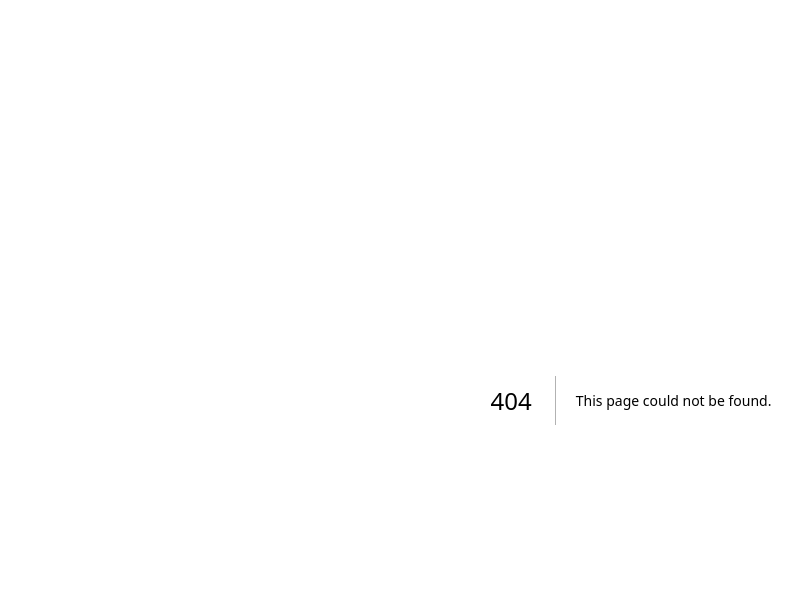
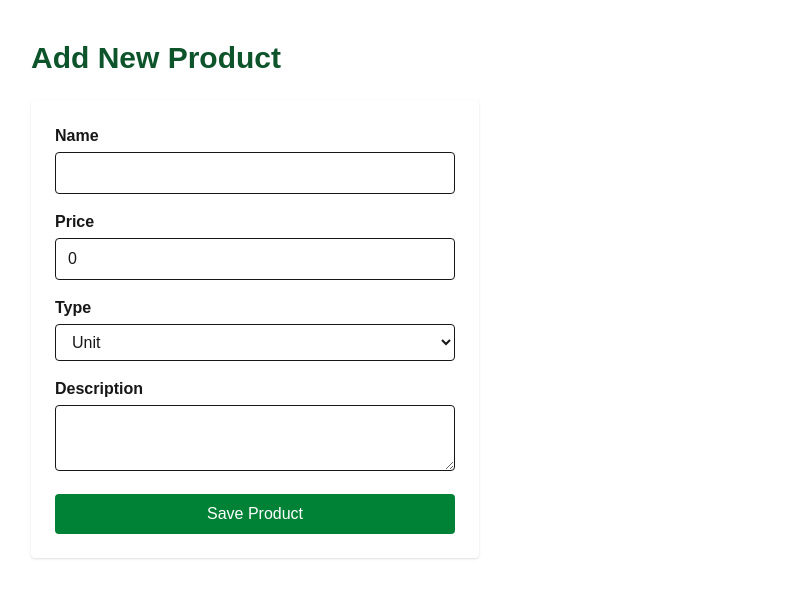
Before and after one commit to anembo/tarrify-suite, a Next.js app: page /products/new in a window 1280 px wide. Before the commit this address had no page. Shown: the top 598 px of the page, without its empty margins (9-811 px from the left). Built offline with nearby package versions, Linux system fonts and the light colour scheme.

Commit message:
Add product management section

```diff
--- /dev/null
+++ b/pages/products.tsx
@@ -0,0 +1,67 @@
+import { useEffect, useState } from 'react';
+import { useRouter } from 'next/router';
+import { collection, getDocs } from 'firebase/firestore';
+import { db } from '../lib/firebase';
+
+type Product = {
+  id: string;
+  name: string;
+  price: number;
+  type: string;
+  description?: string;
+};
+
+export default function ProductsPage() {
+  const router = useRouter();
+  const [products, setProducts] = useState<Product[]>([]);
+
+  useEffect(() => {
+    const fetchProducts = async () => {
+      const querySnapshot = await getDocs(collection(db, "products"));
+      const productsList: Product[] = [];
+      querySnapshot.forEach((doc) => {
+        productsList.push({ id: doc.id, ...doc.data() } as Product);
+      });
+      setProducts(productsList);
+    };
+
+    fetchProducts();
+  }, []);
+
+  return (
+    <div className="p-10">
+      <div className="flex justify-between items-center mb-6">
+        <h2 className="text-3xl font-bold text-green-900">Products</h2>
+        <button
+          onClick={() => router.push('/products/new')}
+          className="bg-orange-600 hover:bg-orange-700 text-white px-4 py-2 rounded"
+        >
+          ➕ Add Product
+        </button>
+      </div>
+
+      <div className="bg-white p-6 rounded shadow overflow-x-auto">
+        <table className="w-full text-left border-collapse">
+          <thead>
+            <tr className="bg-green-900 text-white">
+              <th className="py-3 px-4">Name</th>
+              <th className="py-3 px-4">Price</th>
+              <th className="py-3 px-4">Type</th>
+              <th className="py-3 px-4">Description</th>
+            </tr>
+          </thead>
+          <tbody>
+            {products.map((product, index) => (
+              <tr key={product.id} className={index % 2 === 0 ? "bg-gray-100" : "bg-white"}>
+                <td className="py-2 px-4">{product.name}</td>
+                <td className="py-2 px-4">${product.price.toFixed(2)}</td>
+                <td className="py-2 px-4">{product.type}</td>
+                <td className="py-2 px-4">{product.description || '—'}</td>
+              </tr>
+            ))}
+          </tbody>
+        </table>
+      </div>
+    </div>
+  );
+}
--- /dev/null
+++ b/pages/products/new.tsx
@@ -0,0 +1,82 @@
+import { useState } from 'react';
+import { useRouter } from 'next/router';
+import { collection, addDoc } from 'firebase/firestore';
+import { db } from '../../lib/firebase';
+
+export default function NewProduct() {
+  const router = useRouter();
+  const [name, setName] = useState('');
+  const [price, setPrice] = useState<number>(0);
+  const [type, setType] = useState('unit');
+  const [description, setDescription] = useState('');
+
+  const handleSubmit = async (e: React.FormEvent) => {
+    e.preventDefault();
+    await addDoc(collection(db, "products"), {
+      name,
+      price,
+      type,
+      description
+    });
+    router.push('/products');
+  };
+
+  return (
+    <div className="p-10">
+      <h2 className="text-3xl font-bold text-green-900 mb-6">Add New Product</h2>
+      <form onSubmit={handleSubmit} className="bg-white p-6 rounded shadow max-w-md">
+        <div className="mb-4">
+          <label className="block mb-1 font-bold">Name</label>
+          <input
+            type="text"
+            className="border rounded w-full px-3 py-2"
+            value={name}
+            onChange={(e) => setName(e.target.value)}
+            required
+          />
+        </div>
+
+        <div className="mb-4">
+          <label className="block mb-1 font-bold">Price</label>
+          <input
+            type="number"
+            className="border rounded w-full px-3 py-2"
+            value={price}
+            onChange={(e) => setPrice(parseFloat(e.target.value))}
+            required
+          />
+        </div>
+
+        <div className="mb-4">
+          <label className="block mb-1 font-bold">Type</label>
+          <select
+            className="border rounded w-full px-3 py-2"
+            value={type}
+            onChange={(e) => setType(e.target.value)}
+          >
+            <option value="unit">Unit</option>
+            <option value="kg">Kg</option>
+            <option value="m2">m²</option>
+            <option value="other">Other</option>
+          </select>
+        </div>
+
+        <div className="mb-4">
+          <label className="block mb-1 font-bold">Description</label>
+          <textarea
+            className="border rounded w-full px-3 py-2"
+            value={description}
+            onChange={(e) => setDescription(e.target.value)}
+          />
+        </div>
+
+        <button
+          type="submit"
+          className="bg-green-700 hover:bg-green-800 text-white px-4 py-2 rounded w-full"
+        >
+          Save Product
+        </button>
+      </form>
+    </div>
+  );
+}
```
